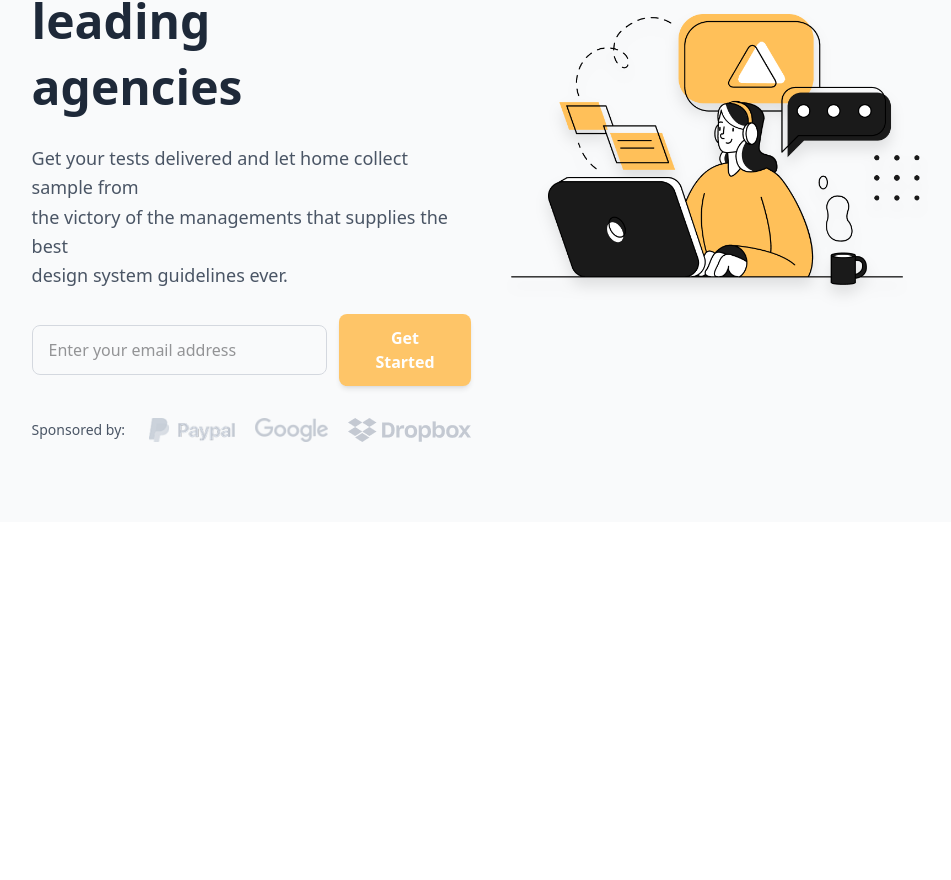
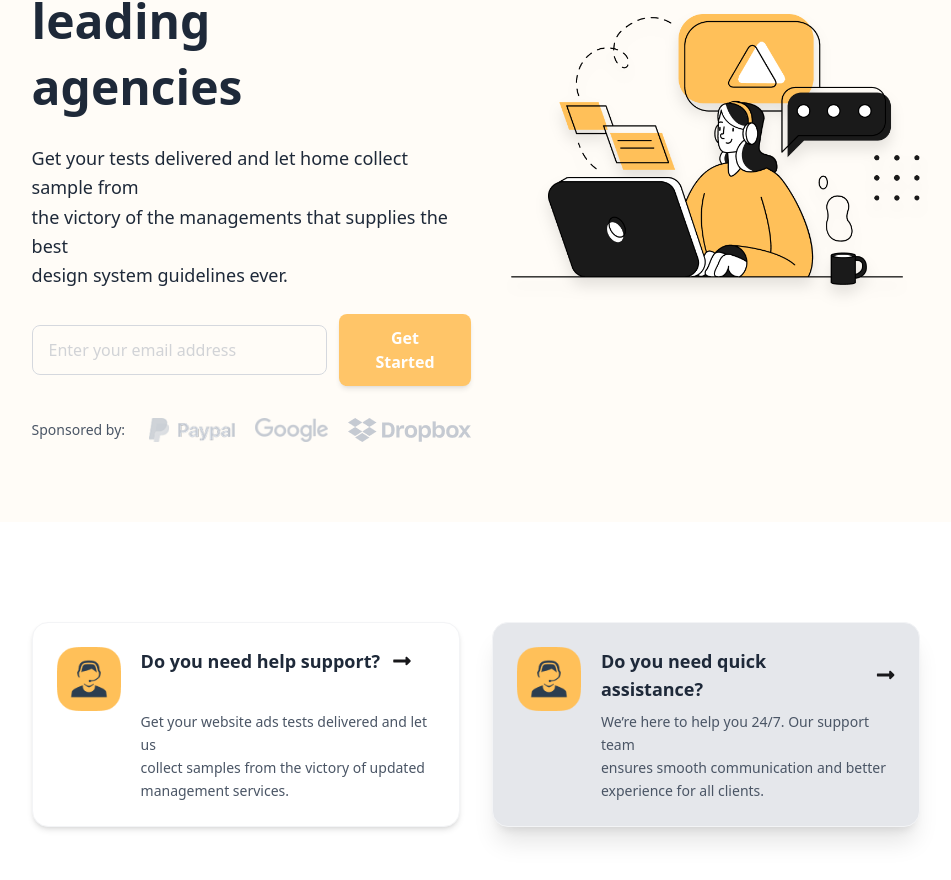
Before and after one commit to Shahariya-17/startup-land, a React (Vite) app: page / in a window 1280 px wide. Shown: the part 224-1104 px from the top of the page, without its empty margins (164-1115 px from the left). Before the commit the page ends 800 px from the top, so only its background shows below. Built offline with nearby package versions, Linux system fonts and the light colour scheme.

Commit message:
added help cards

```diff
--- a/src/Pages/Home/Banner/Banner.jsx
+++ b/src/Pages/Home/Banner/Banner.jsx
@@ -6,20 +6,20 @@ import sponsoredImg3 from "../../../../assets/logo/Dropbox_logo_2017.png";
 
 const Banner = () => {
   return (
-    <section className="bg-gray-50 py-20">
+    <section className="bg-[#FFFCF7] py-20">
       <div className="w-10/12 mx-auto flex flex-col-reverse lg:flex-row items-center justify-between gap-10">
 
         <div className="flex-1 text-center lg:text-left space-y-6 animate-fadeIn">
           <h1 className="text-4xl md:text-5xl font-bold text-gray-800 leading-snug">
             Ultimate support <br /> system for leading <br /> agencies
           </h1>
-          <p className="text-gray-600 text-base md:text-lg leading-relaxed">
+          <p className="text-gray-800 text-base md:text-lg leading-relaxed">
             Get your tests delivered and let home collect sample from <br /> the victory
             of the managements that supplies the best <br /> design system guidelines ever.
           </p>
 
 
-          <div className="flex flex-col sm:flex-row items-center gap-3 opacity-90 mt-4">
+          <div className="flex flex-col sm:flex-row items-center gap-3 text-gray-400 opacity-90 mt-4">
             <input
               type="text"
               placeholder="Enter your email address"
--- /dev/null
+++ b/src/Pages/Home/HelpCards/HelpCards.jsx
@@ -0,0 +1,63 @@
+import React from "react";
+import avatarImg from "../../../../assets/hero/Group 83.png";
+import { FaLongArrowAltRight } from "react-icons/fa";
+
+const HelpCards = () => {
+  return (
+    <section className="bg-white py-25">
+      <div className="w-10/12 mx-auto flex flex-col md:flex-row justify-center items-stretch gap-8">
+        {/* Card 1 */}
+        <div className="flex gap-5 bg-white border border-gray-100 rounded-2xl p-6 shadow-md hover:shadow-lg transition-all duration-300">
+          <img
+            src={avatarImg}
+            alt="Help Support"
+            className="w-16 h-16 object-contain"
+          />
+          <div className="flex flex-col justify-between">
+            <div className="flex items-center gap-3 mb-2">
+              <h5 className="text-lg font-semibold text-gray-800">
+                Do you need help support?
+              </h5>
+              <FaLongArrowAltRight
+                size={20}
+                className=" hover:translate-x-1 transition"
+              />
+            </div>
+            <p className="text-gray-600 text-sm leading-relaxed">
+              Get your website ads tests delivered and let us <br />
+              collect samples from the victory of updated <br />
+              management services.
+            </p>
+          </div>
+        </div>
+
+        {/* Card 2 */}
+        <div className="flex gap-5 bg-gray-200 border border-gray-100 rounded-2xl p-6 shadow-xl hover:shadow-2xl transition-all duration-300">
+          <img
+            src={avatarImg}
+            alt="Help Support"
+            className="w-16 h-16 object-contain"
+          />
+          <div className="flex flex-col justify-between">
+            <div className="flex items-center gap-3 mb-2">
+              <h5 className="text-lg font-semibold text-gray-800">
+                Do you need quick assistance?
+              </h5>
+              <FaLongArrowAltRight
+                size={20}
+                className=" hover:translate-x-1 transition"
+              />
+            </div>
+            <p className="text-gray-600 text-sm leading-relaxed">
+              We’re here to help you 24/7. Our support team <br />
+              ensures smooth communication and better <br />
+              experience for all clients.
+            </p>
+          </div>
+        </div>
+      </div>
+    </section>
+  );
+};
+
+export default HelpCards;
--- a/src/Pages/Home/Home/Home.jsx
+++ b/src/Pages/Home/Home/Home.jsx
@@ -1,10 +1,12 @@
 import React from 'react';
 import Banner from '../Banner/Banner';
+import HelpCards from '../HelpCards/HelpCards';
 
 const Home = () => {
     return (
         <div>
             <Banner></Banner>
+            <HelpCards></HelpCards>
         </div>
     );
 };
--- a/src/Pages/Shared/Navbar/Navbar.jsx
+++ b/src/Pages/Shared/Navbar/Navbar.jsx
@@ -11,7 +11,7 @@ const Navbar = () => {
   const toggleMenu = () => setMenuOpen(!menuOpen);
 
   return (
-    <nav className="bg-gray-100  fixed top-0 left-0 w-full z-50">
+    <nav className="bg-[#FFFCF7]  fixed top-0 left-0 w-full z-50">
       <div className="w-10/12 mx-auto flex justify-between items-center py-4">
         <div className="flex items-center gap-3">
           <img src={logoImg} alt="StartupLand Logo" className="w-10 h-10 object-contain" />
```
